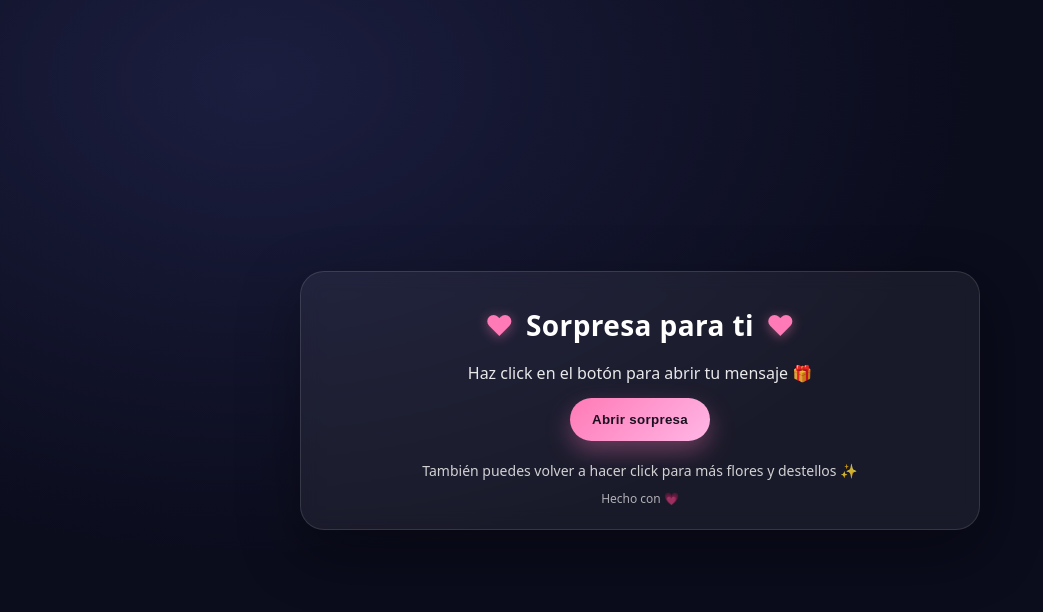
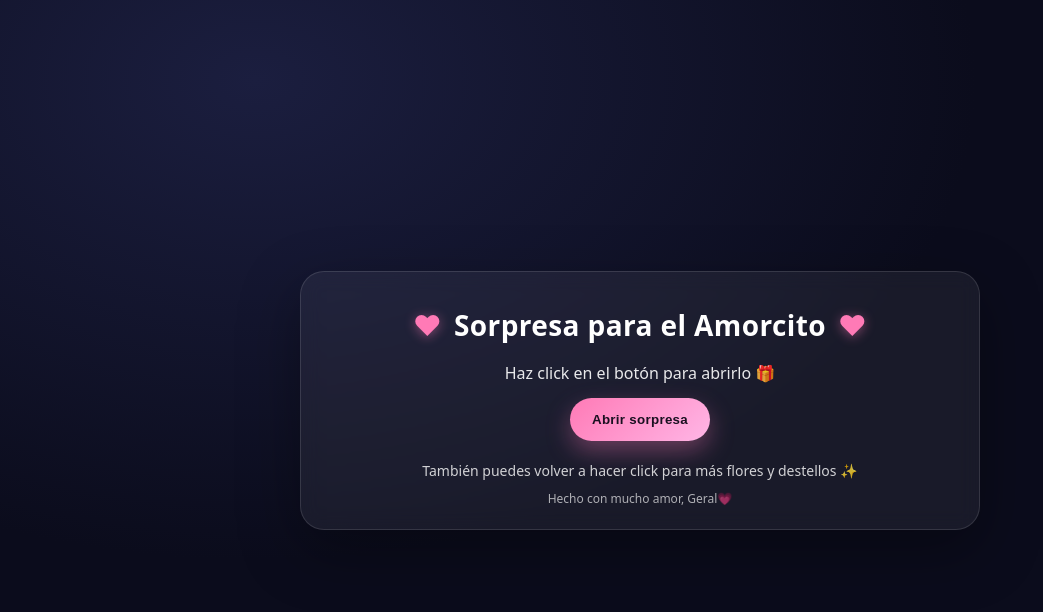
Before and after one commit to GeraldineRuiz/RegalosAmorcito, a plain HTML site: page index.html in a window 1280 px wide. Shown: the whole page, without its empty margins (0-1043 px from the left). Drawn offline with Linux system fonts and the light colour scheme.

Commit message:
Cambio de mensaje

```diff
--- a/index.html
+++ b/index.html
@@ -108,11 +108,11 @@
 
     <div class="title">
       <span class="heart">❤</span>
-      Sorpresa para ti
+      Sorpresa para el Amorcito
       <span class="heart">❤</span>
     </div>
 
-    <p style="text-align:center; margin:0 0 14px; opacity:.9">Haz click en el botón para abrir tu mensaje 🎁</p>
+    <p style="text-align:center; margin:0 0 14px; opacity:.9">Haz click en el botón para abrirlo 🎁</p>
 
     <div style="display:grid; place-items:center; gap:10px; margin:6px 0 10px;">
       <button class="btn" id="btn">Abrir sorpresa</button>
@@ -123,7 +123,7 @@
       <span class="typewriter" id="tw"></span>
     </h1>
 
-    <div class="mini">Hecho con 💗</div>
+    <div class="mini">Hecho con mucho amor, Geral💗</div>
   </div>
 
   <script>
```
